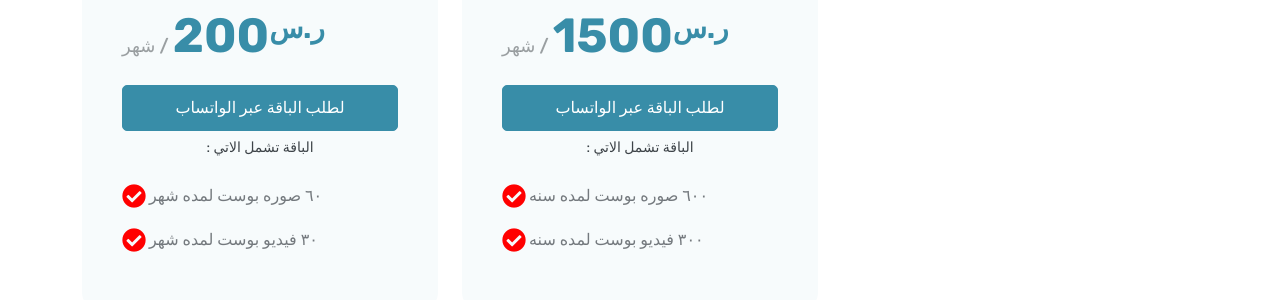
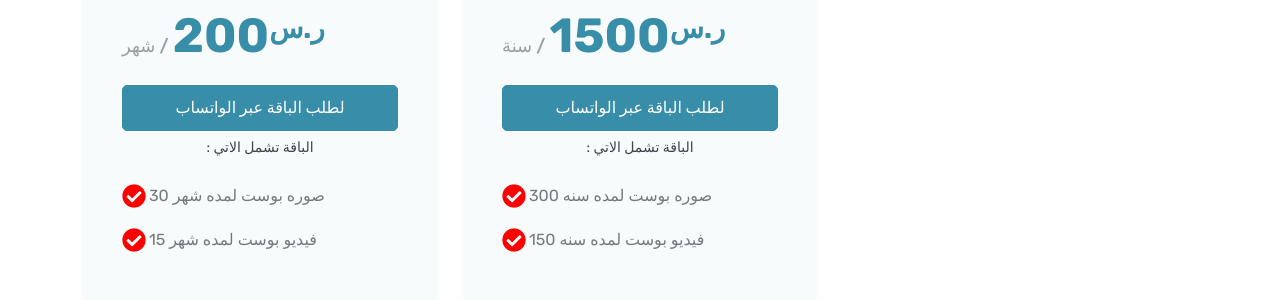
Before and after one commit to kolkxodl/sahm-posts-price, a plain HTML site: page index.html in a window 1280 px wide. Shown: the part 295-595 px from the top of the page. Drawn offline with Linux system fonts and the light colour scheme; a web font is replaced by a local one.

Commit message:
Update index.html

```diff
--- a/index.html
+++ b/index.html
@@ -90,8 +90,8 @@
               <a href="https://wa.me/967738889982?text=السلام%20عليكم%20!%20اريد%20شراء%20الباقة%20الاساسية%20من%20باقات%20سهم%20لتصميم%20البوستات%20والفيديوهات " class="cta-btn">لطلب الباقة عبر الواتساب</a>
               <p class="text-center small">: الباقة تشمل الاتي</p>
               <ul>
-                <li><i class="fas fa-check-circle" style="color: #ff0000;"></i><span>  ٦٠ صوره بوست لمده شهر</span></li>
-                <li> <i class="fas fa-check-circle" style="color: #ff0000;"></i><span>٣٠ فيديو بوست لمده شهر</span></li>
+                <li><i class="fas fa-check-circle" style="color: #ff0000;"></i><span>  30 صوره بوست لمده شهر</span></li>
+                <li> <i class="fas fa-check-circle" style="color: #ff0000;"></i><span>15 فيديو بوست لمده شهر</span></li>
 
 
         </div>
@@ -104,12 +104,12 @@
               <h3>الباقة المميزة</h3>
               <p class="popular">عرض خاص</p>
               <p class="description"></p>
-              <h4><sup>ر.س</sup>1500<span> / شهر</span></h4>
+              <h4><sup>ر.س</sup>1500<span> / سنة</span></h4>
               <a href="https://wa.me/967738889982?text=السلام%20عليكم%20!%20اريد%20شراء%20الباقة%20الاساسية%20من%20باقات%20سهم%20لتصميم%20البوستات%20والفيديوهات " class="cta-btn">لطلب الباقة عبر الواتساب</a>
               <p class="text-center small">: الباقة تشمل الاتي</p>
               <ul>
-                <li><i class="fas fa-check-circle" style="color: #ff0000;"></i><span> ٦٠٠ صوره بوست لمده سنه</span></li>
-                <li> <i class="fas fa-check-circle" style="color: #ff0000;"></i><span>٣٠٠ فيديو بوست لمده سنه</span></li>
+                <li><i class="fas fa-check-circle" style="color: #ff0000;"></i><span> 300 صوره بوست لمده سنه</span></li>
+                <li> <i class="fas fa-check-circle" style="color: #ff0000;"></i><span>150 فيديو بوست لمده سنه</span></li>
 
 
         </div>
```
